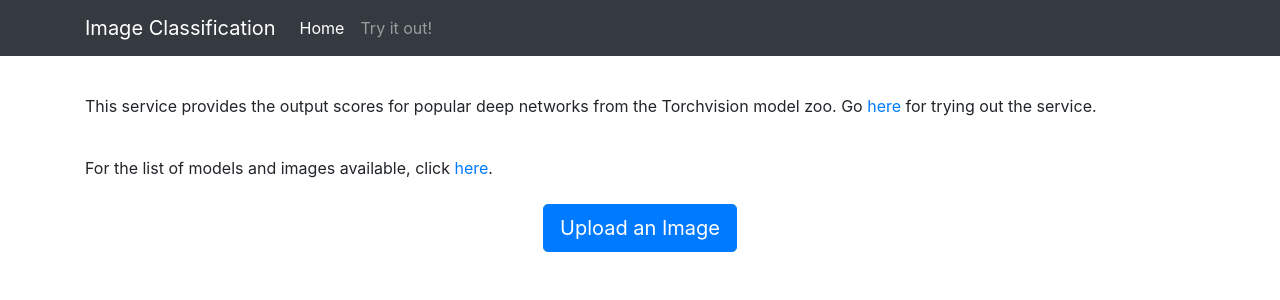
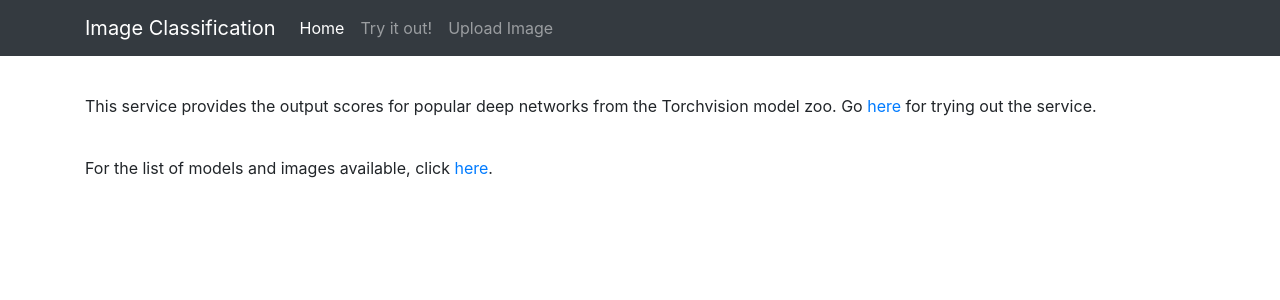
Before and after one commit to jonas-oms/isde-projects-2024-D, a FastAPI app: page / in a window 1280 px wide. Shown: the top 300 px of the page. Run offline with FastAPI, Linux system fonts and the light colour scheme; some libraries are stand-ins or nearby versions.

Commit message:
button in the nav bar now, added routing

```diff
--- a/app/templates/base.html
+++ b/app/templates/base.html
@@ -11,10 +11,8 @@
 </head>
 <body>
 
-
     <nav class="navbar navbar-expand-lg navbar-dark bg-dark">
         <div class="container">
-
             <a class="navbar-brand" href="/">Image Classification</a>
             <button class="navbar-toggler" type="button" data-toggle="collapse" data-target="#navbarSupportedContent"
                     aria-controls="navbarSupportedContent" aria-expanded="false" aria-label="Toggle navigation">
@@ -29,11 +27,15 @@
                     <li class="nav-item">
                         <a class="nav-link" href="/classifications">Try it out!</a>
                     </li>
-
+                    <li class="nav-item">
+                        <a class="nav-link" href="/upload">Upload Image</a>
+                    </li>
                 </ul>
             </div>
         </div>
     </nav>
+
+
 
 
 <div class="container">
@@ -48,9 +50,7 @@
 
 
     {% endblock %}
-    <div class="text-center mt-4">
-        <a class="btn btn-primary btn-lg" href="/upload">Upload an Image</a>
-    </div>
+
 </div>
 
 
--- a/main.py
+++ b/main.py
@@ -10,6 +10,7 @@ from app.utils import list_images
 
 from fastapi import UploadFile, File
 from pathlib import Path
+
 
 
 app = FastAPI()
```
Lines whose indentation alone changed are shown as unchanged.
